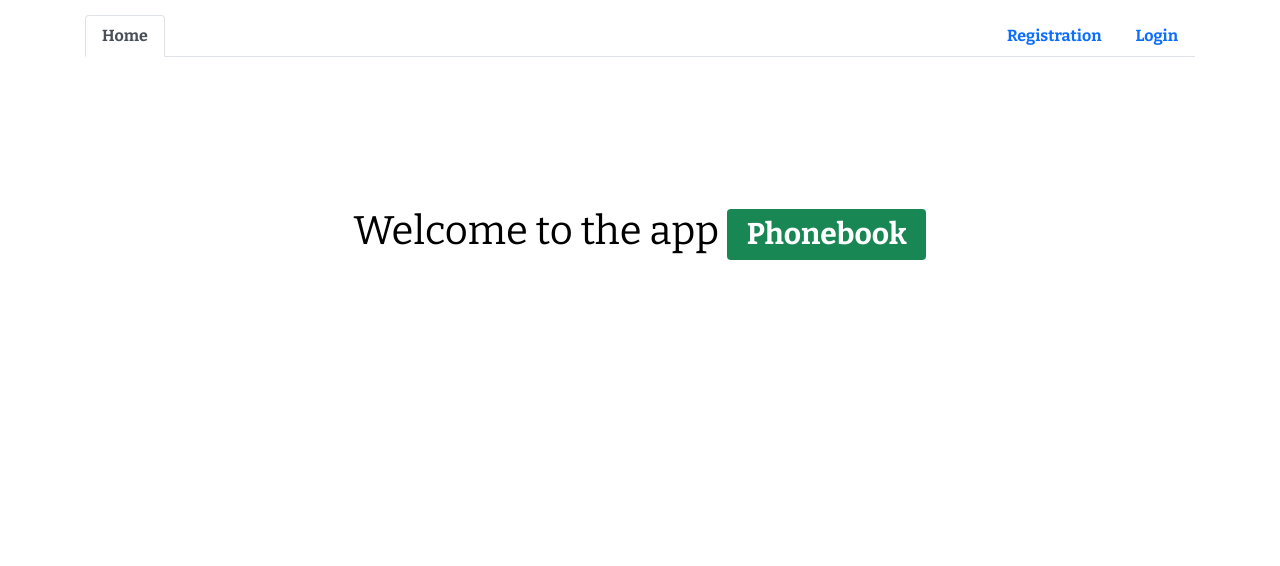
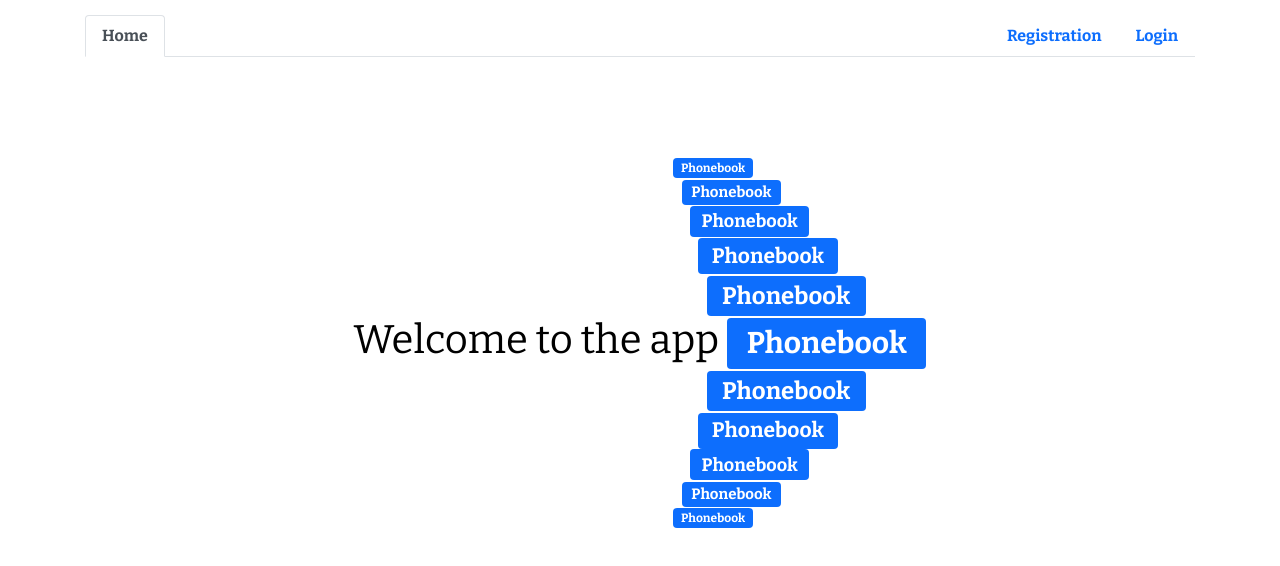
Before and after one commit to andysmokk/goit-react-hw-08-phonebook, a React (Create React App) app: page / in a window 1280 px wide. Shown: the top 566 px of the page. Built offline with nearby package versions, Linux system fonts and the light colour scheme.

Commit message:
stylization

```diff
--- a/src/components/Phonebook/Phonebook.js
+++ b/src/components/Phonebook/Phonebook.js
@@ -34,13 +34,13 @@ function Phonebook() {
     <div className={s.box}>
       <div>
         <h1 className={s.title}>
-          <Badge bg="success">Phonebook</Badge>
+          <Badge bg="dark">Phonebook</Badge>
         </h1>
         <ContactForm />
       </div>
       <div>
         <h2 className={s.title}>
-          <Badge bg="success">Contacts</Badge>
+          <Badge bg="dark">Contacts</Badge>
         </h2>
         <div>
           <Filter />
--- a/src/components/UserMenu/UserMenu.js
+++ b/src/components/UserMenu/UserMenu.js
@@ -1,5 +1,5 @@
 import { useSelector, useDispatch } from 'react-redux';
-import { useLocation } from 'react-router-dom';
+import { Link, useLocation } from 'react-router-dom';
 
 import Nav from 'react-bootstrap/Nav';
 import Button from 'react-bootstrap/Button';
@@ -20,16 +20,25 @@ export function UserMenu() {
   return (
     <>
       <Nav variant="tabs" className={s.nav}>
-        <Nav.Link className={`${getNavLinkClass('/')} ${s.link}`} href="/">
+        <Link to="/">
+          <Nav.Link
+            as="li"
+            className={`${getNavLinkClass('/')} ${s.link}`}
+            href="/"
+          >
             Home
           </Nav.Link>
+        </Link>
 
+        <Link to="/contacts">
           <Nav.Link
+            as="li"
             className={`${getNavLinkClass('/contacts')} ${s.link}`}
             href="/contacts"
           >
             Contacts
           </Nav.Link>
+        </Link>
 
         <div className={s.containerUser}>
           <img
--- a/src/components/UserMenu/UserMenu.module.css
+++ b/src/components/UserMenu/UserMenu.module.css
@@ -19,4 +19,6 @@
 
 .button {
   margin-left: 10px;
+  padding-top: 4px;
+  padding-bottom: 4px;
 }
--- a/src/index.css
+++ b/src/index.css
@@ -13,8 +13,13 @@ ul {
   margin: 0;
 }
 
+a {
+  text-decoration: none;
+}
+
 li {
   list-style: inside;
+  text-decoration: none;
 }
 
 h1,
--- a/src/pages/HomePage/HomePage.js
+++ b/src/pages/HomePage/HomePage.js
@@ -3,8 +3,50 @@ import s from './HomePage.module.css';
 
 export function HomePage() {
   return (
-    <h1 className={s.title}>
-      Welcome to the app <Badge bg="success">Phonebook</Badge>
-    </h1>
+    <div className={s.titleBox}>
+      <h6 className={s.title}>
+        <span className={s.text}>Welcome to the app</span>
+        <Badge bg="primary">Phonebook</Badge>
+      </h6>
+      <h5 className={s.title}>
+        <span className={s.text}>Welcome to the app</span>
+        <Badge bg="primary">Phonebook</Badge>
+      </h5>
+      <h4 className={s.title}>
+        <span className={s.text}>Welcome to the app</span>
+        <Badge bg="primary">Phonebook</Badge>
+      </h4>
+      <h3 className={s.title}>
+        <span className={s.text}>Welcome to the app</span>
+        <Badge bg="primary">Phonebook</Badge>
+      </h3>
+      <h2 className={s.title}>
+        <span className={s.text}>Welcome to the app</span>
+        <Badge bg="primary">Phonebook</Badge>
+      </h2>
+      <h1 className={s.title}>
+        Welcome to the app <Badge bg="primary">Phonebook</Badge>
+      </h1>
+      <h2 className={s.title}>
+        <span className={s.text}>Welcome to the app</span>
+        <Badge bg="primary">Phonebook</Badge>
+      </h2>
+      <h3 className={s.title}>
+        <span className={s.text}>Welcome to the app</span>
+        <Badge bg="primary">Phonebook</Badge>
+      </h3>
+      <h4 className={s.title}>
+        <span className={s.text}>Welcome to the app</span>
+        <Badge bg="primary">Phonebook</Badge>
+      </h4>
+      <h5 className={s.title}>
+        <span className={s.text}>Welcome to the app</span>
+        <Badge bg="primary">Phonebook</Badge>
+      </h5>
+      <h6 className={s.title}>
+        <span className={s.text}>Welcome to the app</span>
+        <Badge bg="primary">Phonebook</Badge>
+      </h6>
+    </div>
   );
 }
--- a/src/pages/HomePage/HomePage.module.css
+++ b/src/pages/HomePage/HomePage.module.css
@@ -1,4 +1,11 @@
 .title {
   text-align: center;
-  margin-top: 150px;
 }
+
+.titleBox {
+  margin-top: 100px;
+}
+
+.text {
+  opacity: 0;
+}
```
Lines whose indentation alone changed are shown as unchanged.
